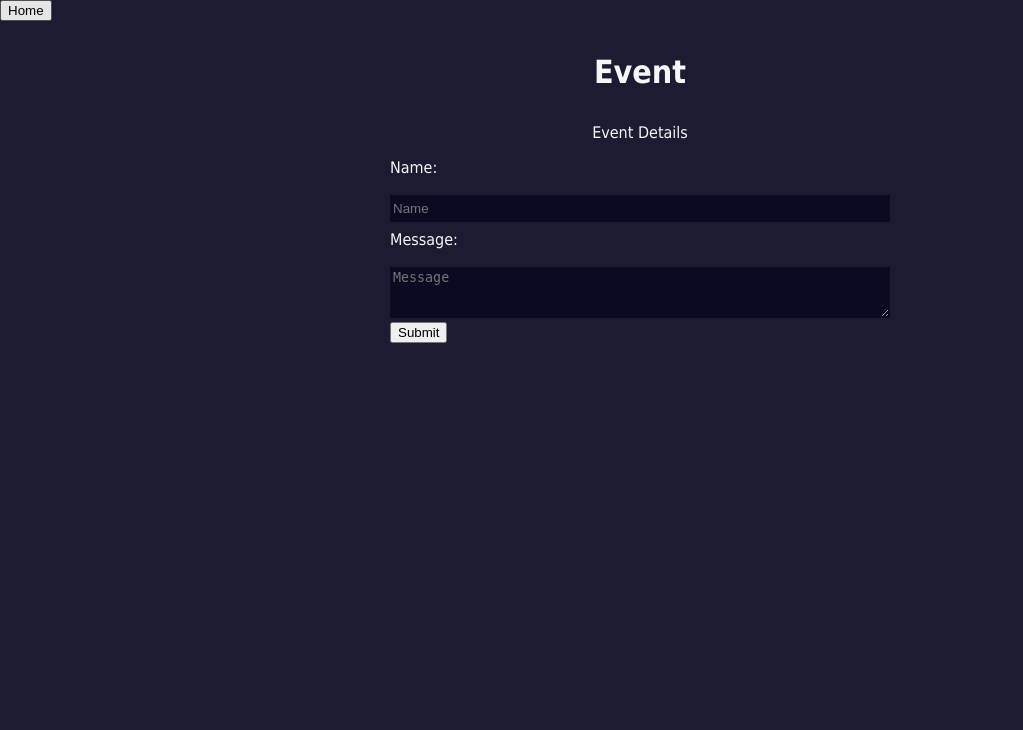
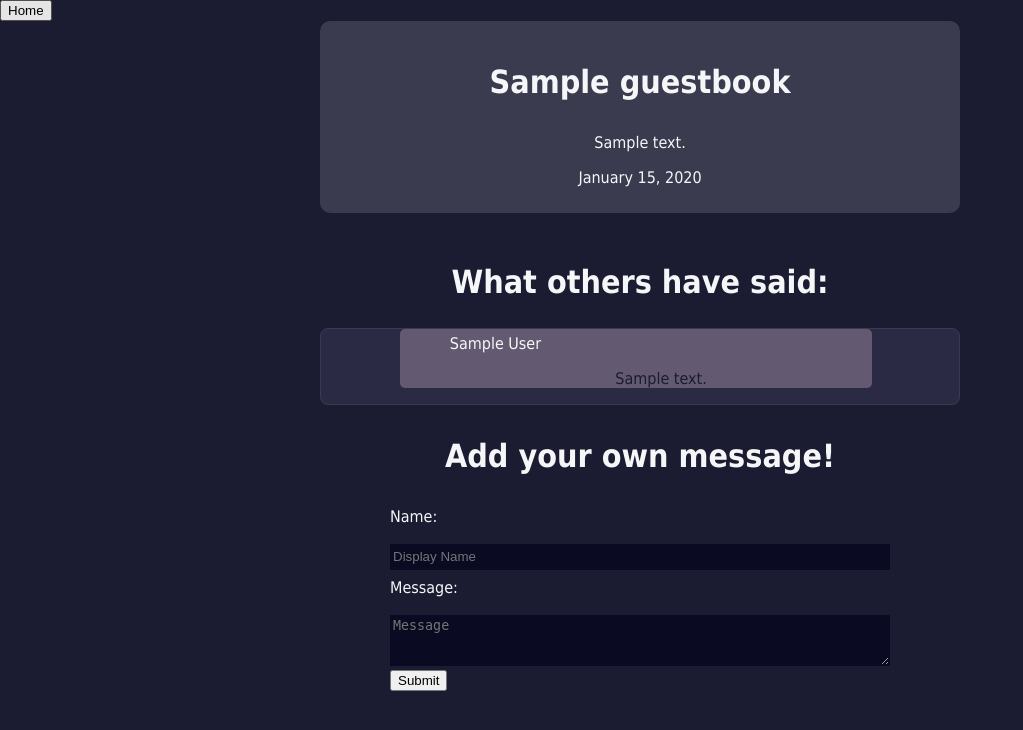
Before and after one commit to canguiano13/roll-call, a Flask app: page /event/1 in a window 1280 px wide. Shown: the top 730 px of the page, without its empty margins (0-1023 px from the left). Run offline with Flask 3, Linux system fonts and the light colour scheme; tables that the repository leaves empty hold one stand-in row (values such as "Sample post"); parts of the project's set-up code (start-up, migrations or seed data) failed here and were passed over.

Commit message:
add dynamic event page with basic styling

```diff
--- a/app.py
+++ b/app.py
@@ -4,7 +4,7 @@ import os
 from dotenv import load_dotenv
 from flask import Flask
 from flask_sqlalchemy import SQLAlchemy
-from db import db
+from db import db, login_manager
 from routes import routes
 from google.cloud.sql.connector import Connector
 
@@ -41,8 +41,9 @@ app.config['SQLALCHEMY_ENGINE_OPTIONS'] = {
     )
 }
 
-# initialize db with Flask app
+# initialize app with extensions
 db.init_app(app)
+#login_manager.init_app(app)
 
 #defining a model does not create it in the database.
 #need to use create_all() to create the models and tables after defining them.
--- a/requirements.txt
+++ b/requirements.txt
@@ -1,5 +1,6 @@
 Flask==3.0.3
 flask_sqlalchemy
+flask-login
 SQLAlchemy==2.0.39
 cloud-sql-python-connector[pymysql]
 gunicorn==23.0.0
--- a/routes.py
+++ b/routes.py
@@ -14,6 +14,8 @@ def index():
     return render_template('index.html')
 
 #--------------- USER/SESSION MANAGEMENT------------------------
+
+
 #TODO figure out if we can use flask login management library here
 #handles new user signups
 @routes.route('/signUp')
@@ -83,7 +85,7 @@ def login_user():
 #----------------EVENT/MESSAGE MANAGEMENT------------------------
 #render template for new event
 @routes.route('/createEvent')
-def create_event():#
+def create_event():
     return render_template('createEvent.html')
 
 #TODO fix method
@@ -145,7 +147,7 @@ def render_event_page(event_id):
 
 #this route will be used to populate the database with incoming messages for a specific event page
 #TODO will need to pass the event id when we try and post a message for now, see if we need to fix this?
-@routes.route('/handlePostMessage/<event_id>', methods=['POST'])
+@routes.route('/postMessage/<event_id>', methods=['POST'])
 def post_message(event_id):
     #TODO if for some reason, we can't get certain form data, redirect to a failure page or put an alert on screen or something
     form_data = request.form.to_dict()
@@ -156,7 +158,7 @@ def post_message(event_id):
     #commit it to the database
     db.session.commit()
     #TODO fix to redirect to event page, redirect back to share page for now
-    return redirect(f'/allmessages')
+    return redirect(f'/event/{event_id}')
 
 #---------------PREDEFINED TEMPLATES------------------------
 #birthday template can route here
--- a/static/styles/styles.css
+++ b/static/styles/styles.css
@@ -140,6 +140,56 @@ a {
   cursor: pointer;
 }
 
+/* Event page styles */
+
+.event-details-box{
+  background: #3b3b4f;
+  padding: 10px;
+  margin: auto;
+  margin-bottom: 50px;
+  width: 50%;
+  height: fit-content;
+  border-radius: 10px;
+}
+.event-messages-box{
+  width: 50%;
+  margin: auto;
+  max-height: 350px; /* set a max height for the messages box */
+  overflow-y: auto;
+  padding-right: 0.5rem; /* prevent scrollbar from overlapping content */
+  scroll-behavior: smooth;
+  border: 1px solid #3b3b4f;
+  border-radius: 8px;
+  background-color: #2a2a45;
+}
+.event-messages-box-title{
+  text-align: center;
+  font-size: 32px;
+}
+.event-message{
+  background-color: rgb(155, 138, 158, 50%);
+  border-radius: 5px;
+  padding-top: 5px;
+  padding-left: 50px;
+  margin: auto;
+  width: 75%;
+  height: fit-content;
+
+}
+.event-message-display-name{
+  margin: auto;
+  color: ;
+  font-size: 60;
+}
+.event-message-body{
+  color: #1b1b32
+}
+#new-message-form{
+  margin: auto;
+  width: 50%;
+  background-color: 3b3b4f;
+}
+
 
 /* Slideshow Styles */
 * { box-sizing: border-box; }
--- a/templates/event.html
+++ b/templates/event.html
@@ -19,29 +19,51 @@
     </script>
 
     <main>
-      <h1 id="title">Event</h1>
       <div class="master-div-style">
-        <p id="description">Event Details</p>
+          <!--top of page displays event data-->
+          <div class="event-details-box">
+            <h1 id="title">{{ event_data.event_title }}</h1>
+            <p id="description">{{ event_data.event_address }}</p>
+            <!--date is a datetime type, so we can customize printed format it-->
+            <p id="description">  {{ event_data.event_date.strftime('%B %d, %Y') }}</p>
+          </div>
+
+          <h2 class="event-messages-box-title">What others have said:</h2>
+          <!--print all of the exising messages, ordered by date-->
+          <div class="event-messages-box">
+            {% for message in messages_data %}
+            <div class="event-message">
+              <div class="event-message-header">
+                <span class="event-message-display-name">{{ message.display_name }}</span>
+              </div>
+              <div class="event-message-body">
+                <p>{{ message.message_content }}</p>
+              </div>
+            </div>
+            {% endfor %}
+          </div>
+
+          <h3 class="event-messages-box-title">Add your own message!</h3>
+
         <!--action defines where to send form data. can send to an animation/share page-->
-        <form id="survey-form" action="/postMessage" method="post" enctype="multipart/form-data">
-
+        <form id="new-message-form" action="/postMessage/{{event_data.event_id}}" method="post" enctype="multipart/form-data">
           <!-- Event Title -->
           <div class="form-rows">
             <div class="labels">
-              <label for="name" id="name-label">Name:</label>
+              <label for="display_name" id="name-label">Name:</label>
             </div>
             <div class="fields">
-              <input name="event-name" id="event-name" class="input-fields" placeholder="Name" type="text" required>
+              <input name="display_name" id="event-name" class="input-fields" placeholder="Display Name" type="text" required>
             </div>
           </div>
 
           <!-- Event Description -->
           <div class="form-rows">
             <div class="labels">
-              <label for="event-description">Message:</label>
+              <label for="message_content">Message:</label>
             </div>
             <div class="fields">
-              <textarea name="event-message" id="event-message" class="input-fields"  placeholder="Message" cols="1" rows="3"></textarea>
+              <textarea name="message_content" id="event-message" class="input-fields"  placeholder="Message" cols="1" rows="3"></textarea>
             </div>
           </div>
 
```
